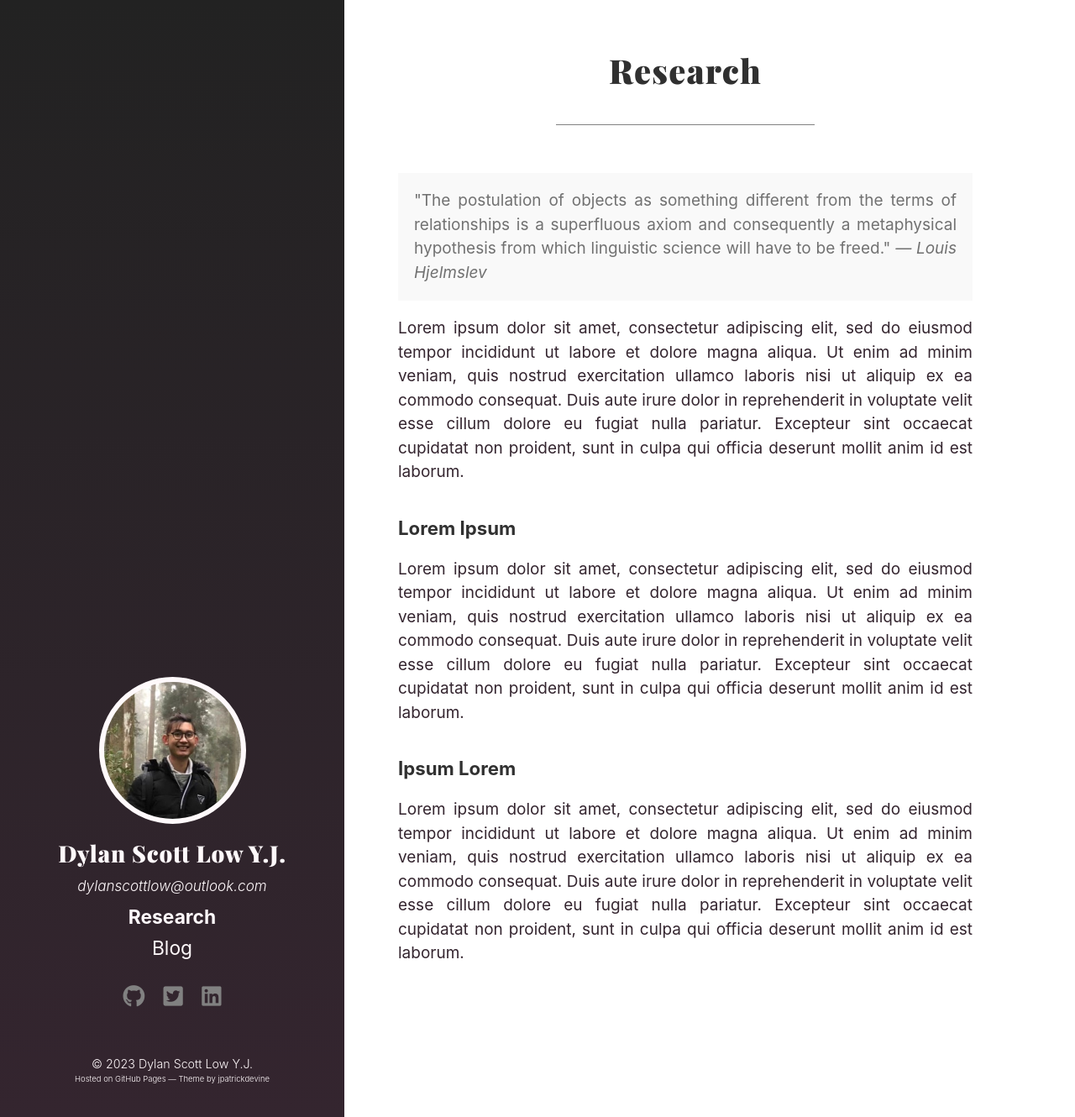
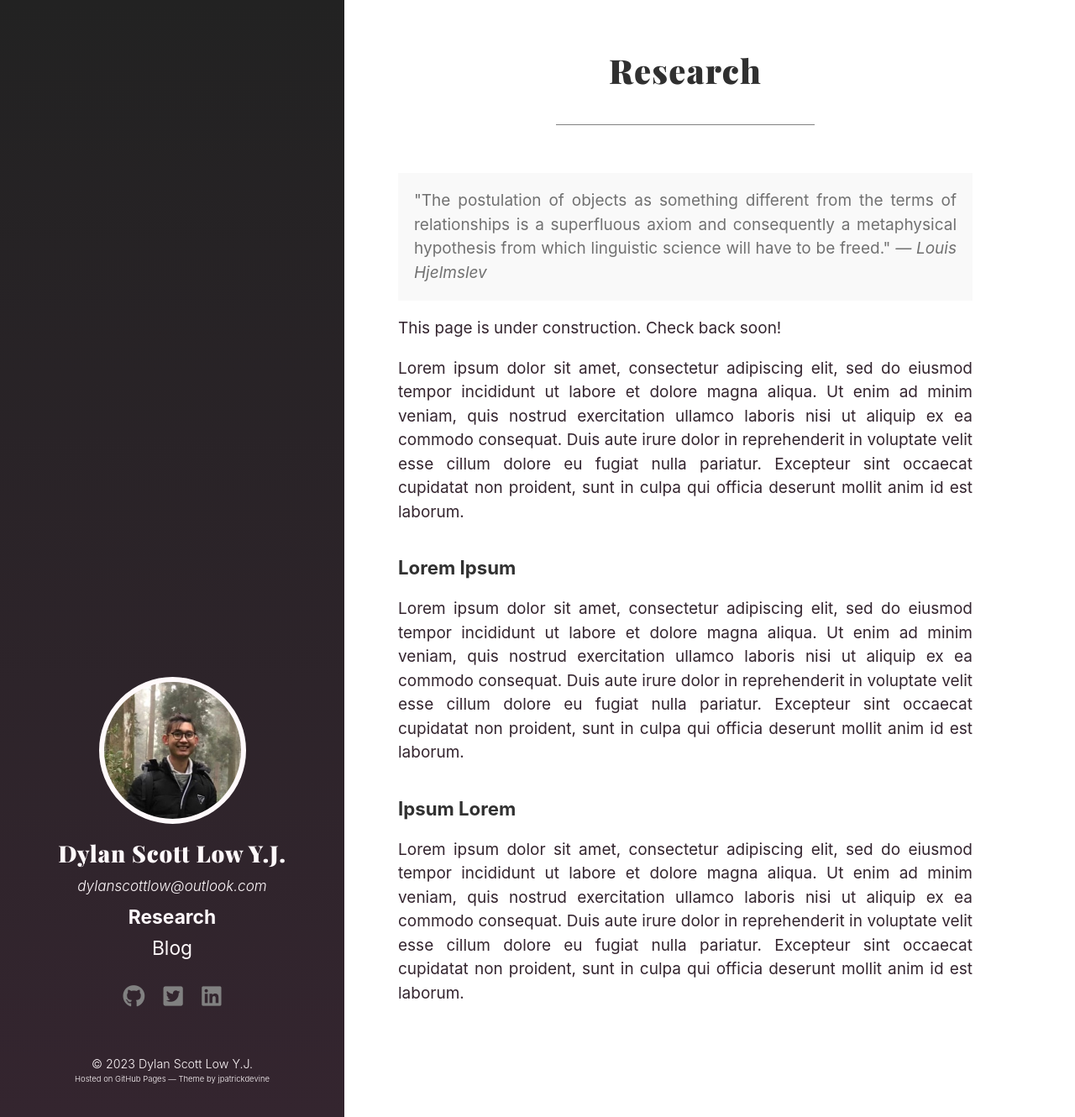
Before and after one commit to dylanscottlow/dylanscottlow.github.io, a Jekyll site: the page built from research.md, in a window 1280 px wide and 1330 px high. Shown: the whole window at 84% size. Built offline with Jekyll 4.4.1, drawn with Linux system fonts in a browser that asks for light colours; a style sheet for code colours, icons or effects is not loaded.

Commit message:
State that research page is under construction

```diff
--- a/research.md
+++ b/research.md
@@ -6,6 +6,8 @@ order: 1
 
 <p class="message">"The postulation of objects as something different from the terms of relationships is a superfluous axiom and consequently a metaphysical
 hypothesis from which linguistic science will have to be freed." <cite>— Louis Hjelmslev</cite></p>
+
+This page is under construction. Check back soon!
 
 Lorem ipsum dolor sit amet, consectetur adipiscing elit, sed do eiusmod tempor incididunt ut labore et dolore magna aliqua. Ut enim ad minim veniam, quis nostrud exercitation ullamco laboris nisi ut aliquip ex ea commodo consequat. Duis aute irure dolor in reprehenderit in voluptate velit esse cillum dolore eu fugiat nulla pariatur. Excepteur sint occaecat cupidatat non proident, sunt in culpa qui officia deserunt mollit anim id est laborum.
 
```
